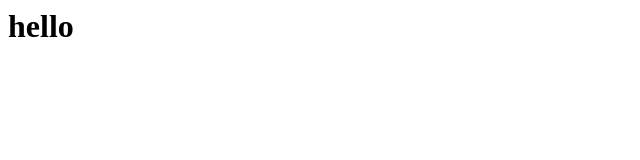
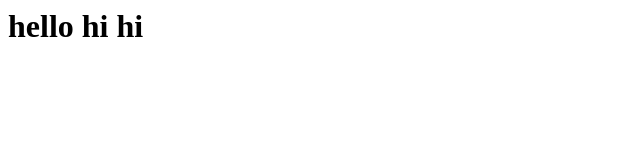
Before and after one commit to aherrera31/aehcs50, a plain HTML site: page testing.html in a window 1280 px wide. Shown: the whole page, without its empty margins (0-640 px from the left). Drawn offline with Linux system fonts and the light colour scheme.

Commit message:
Update testing.html

```diff
--- a/testing.html
+++ b/testing.html
@@ -1,5 +1,5 @@
 <html>
   <head>
-    <h1>hello</h1>
+    <h1>hello hi hi</h1>
   </head>
 </html>
```
